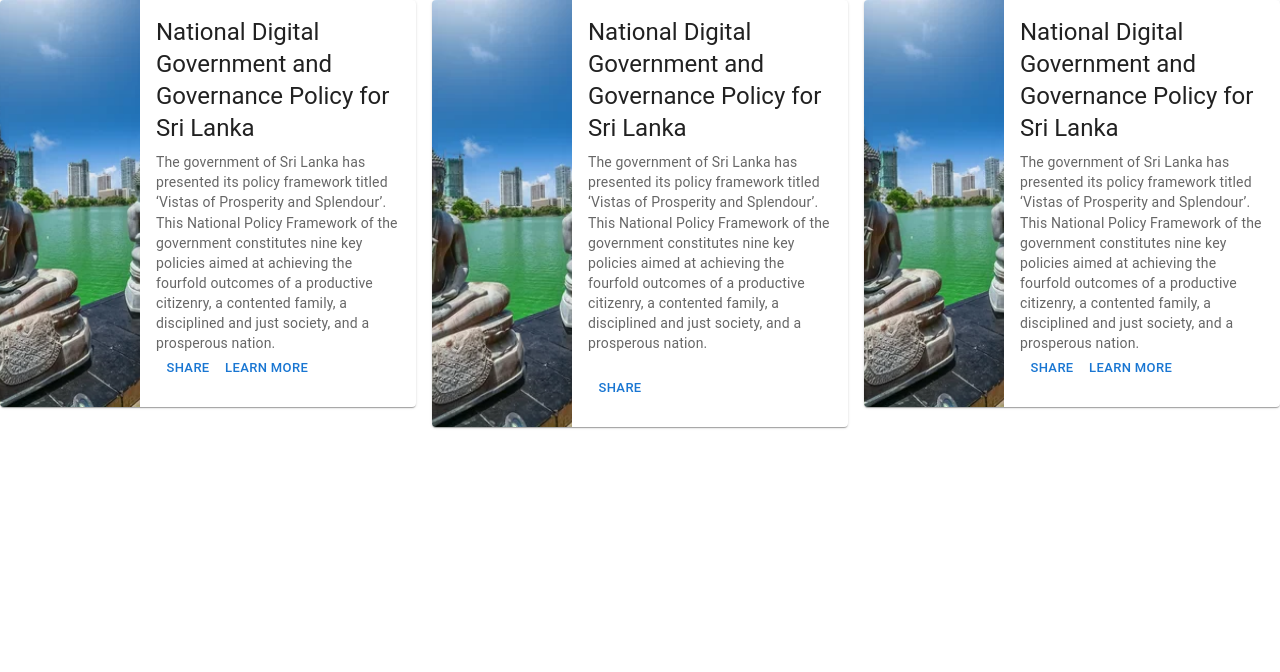
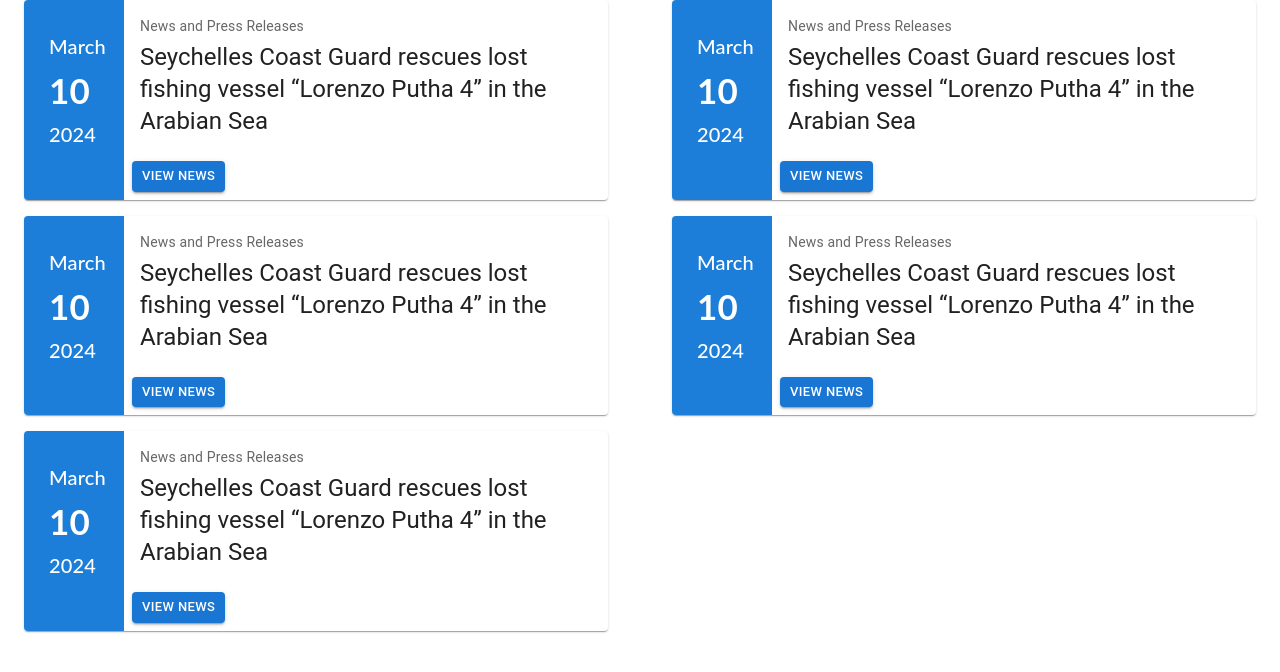
Before and after one commit to Bawantha1998/Sri-Lanka-E-Participation-Portal-v2.0, a React (Create React App) app in the folder frontend/: page / in a window 1280 px wide. Shown: the top 672 px of the page. Built offline with nearby package versions, Linux system fonts and the light colour scheme.

Commit message:
newspress card component

```diff
--- a/frontend/package.json
+++ b/frontend/package.json
@@ -5,7 +5,9 @@
   "dependencies": {
     "@emotion/react": "^11.11.3",
     "@emotion/styled": "^11.11.0",
+    "@mui/icons-material": "^5.15.7",
     "@mui/material": "^5.15.6",
+    "@mui/styles": "^5.15.7",
     "@testing-library/jest-dom": "^5.17.0",
     "@testing-library/react": "^13.4.0",
     "@testing-library/user-event": "^13.5.0",
--- a/frontend/src/App.js
+++ b/frontend/src/App.js
@@ -1,9 +1,11 @@
 import Home from "./components/card";
+import Newspress from "./pages/Newspress";
 
 function App() {
   return (
     <div className="App">
-      <Home />
+      {/* <Home /> */}
+      <Newspress />
     </div>
   );
 }
--- /dev/null
+++ b/frontend/src/components/newspress/NewspressCard.jsx
@@ -0,0 +1,71 @@
+import * as React from "react";
+import { useTheme } from "@mui/material/styles";
+import Box from "@mui/material/Box";
+import Card from "@mui/material/Card";
+import CardContent from "@mui/material/CardContent";
+import CardMedia from "@mui/material/CardMedia";
+import IconButton from "@mui/material/IconButton";
+import Typography from "@mui/material/Typography";
+import SkipPreviousIcon from "@mui/icons-material/SkipPrevious";
+import PlayArrowIcon from "@mui/icons-material/PlayArrow";
+import SkipNextIcon from "@mui/icons-material/SkipNext";
+import image from "../../images/new.jpg";
+import { Button, CardActions, Container } from "@mui/material";
+
+export default function NewspressCard() {
+  const theme = useTheme();
+  return (
+    <div>
+      <Container>
+        <Card sx={{ display: "flex" }}>
+          <Box
+            sx={{
+              minWidth: 100,
+
+              height: "auto",
+              bgcolor: "#1C7ED8",
+            }}
+          >
+            <Typography
+              variant="h6"
+              style={{
+                fontFamily: "Lato,sans-serif",
+                color: "#fff",
+                textAlign: "left",
+                marginLeft: "25%",
+                marginTop: "30%",
+              }}
+            >
+              March
+              <br></br>
+              <b style={{ fontSize: "35px" }}>10</b>
+              <br></br>
+              2024
+            </Typography>
+          </Box>
+          <Box sx={{ display: "flex", flexDirection: "column" }}>
+            <CardContent sx={{ flex: "1 0 auto" }}>
+              <Typography
+                gutterBottom
+                variant="body2"
+                color="text.secondary"
+                component="div"
+              >
+                News and Press Releases
+              </Typography>
+              <Typography variant="h5">
+                Seychelles Coast Guard rescues lost fishing vessel “Lorenzo
+                Putha 4” in the Arabian Sea
+              </Typography>
+            </CardContent>
+            <CardActions>
+              <Button size="small" color="primary" variant="contained">
+                View News
+              </Button>
+            </CardActions>
+          </Box>
+        </Card>
+      </Container>
+    </div>
+  );
+}
--- /dev/null
+++ b/frontend/src/pages/Newspress.jsx
@@ -0,0 +1,47 @@
+import { Container, Grid, Typography } from "@mui/material";
+import React from "react";
+import NewspressCard from "../components/newspress/NewspressCard";
+
+// const noOfCards = [1, 2, 3, 4, 5, 6];
+
+export default function Newspress() {
+  return (
+    <div>
+      {/* <Container> */}
+      <Grid container spacing={2}>
+        <Grid item md={6} sm={12}>
+          <NewspressCard />
+        </Grid>
+        <Grid item md={6} sm={12}>
+          <NewspressCard />
+        </Grid>
+        <Grid item md={6} sm={12}>
+          <NewspressCard />
+        </Grid>
+        <Grid item md={6} sm={12}>
+          <NewspressCard />
+        </Grid>
+        <Grid item md={6} sm={12}>
+          <NewspressCard />
+        </Grid>
+      </Grid>
+      {/* <Grid container>
+          {noOfCards.map((carNo) => (
+            <Grid container item xs={12} md={6} direction="row" spacing={2}>
+              <Grid container item xs={4}>
+                <Grid item sx={{ bgcolor: "red" }}>
+                  Part 1
+                </Grid>
+              </Grid>
+              <Grid container item xs={8}>
+                <Grid item sx={{ bgcolor: "green" }}>
+                  Part 2
+                </Grid>
+              </Grid>
+            </Grid>
+          ))}
+        </Grid>
+      </Container> */}
+    </div>
+  );
+}
```
Also changed, not shown: frontend/src/styles/NewspressStyles.jsx (added, +22 -0 lines), 1 other file (tests, documents, lock files or other folders).
